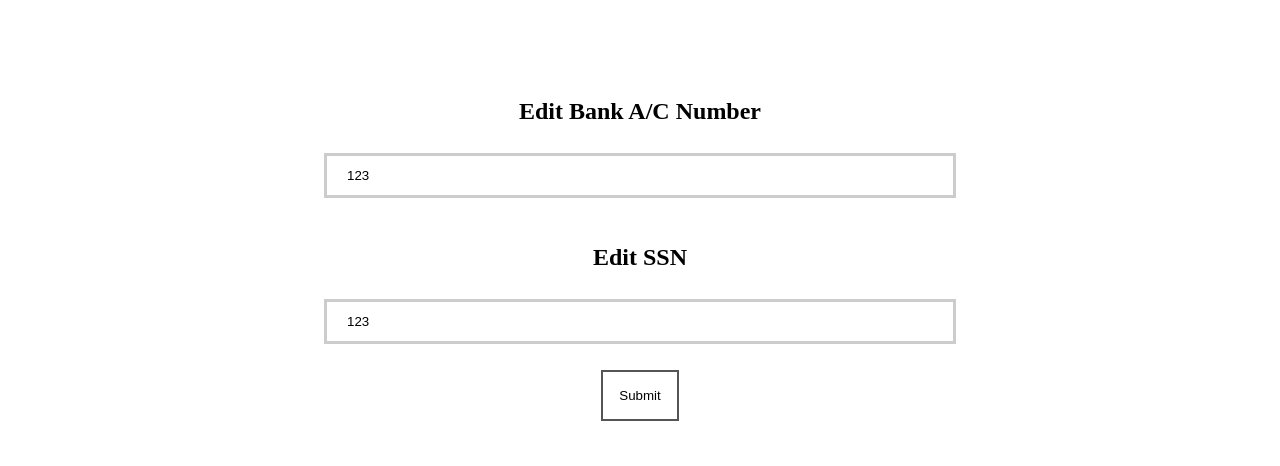
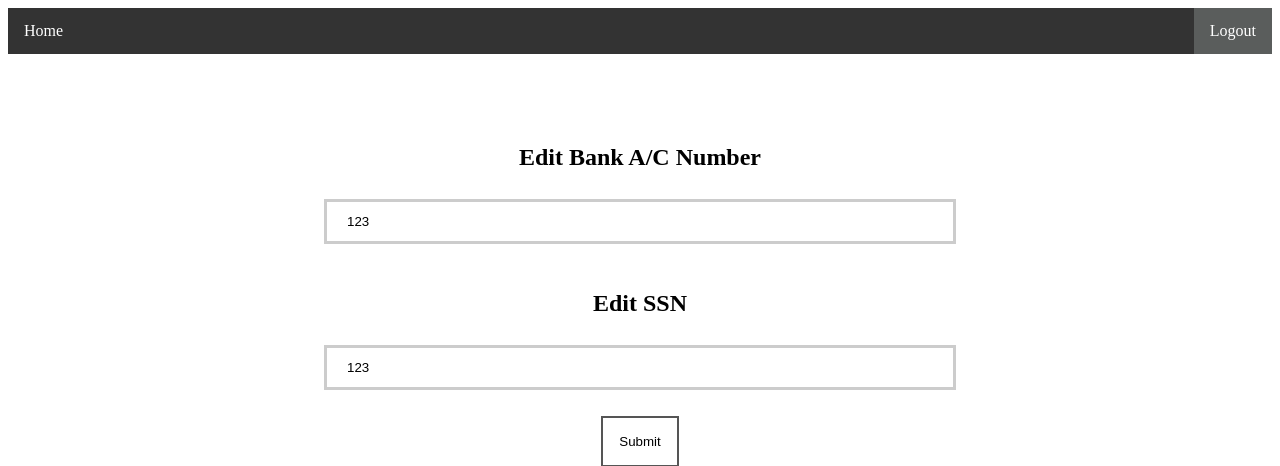
Before and after one commit to t-anya/CS6348-GoogleDriveApp, a Flask app: page /edit_all in a window 1280 px wide. Shown: the top 466 px of the page. Run offline with Flask 3, Linux system fonts and the light colour scheme.

Commit message:
added navbar

```diff
--- a/static/css/edit.css
+++ b/static/css/edit.css
@@ -1,7 +1,6 @@
 .button {
   display: inline-block;
   border-radius: 4px;
-  background-color: #008CBA;
   border: none;
   color: #FFFFFF;
   text-align: center;
--- a/templates/edit_all_details.html
+++ b/templates/edit_all_details.html
@@ -12,6 +12,7 @@
 </head>
 
 <body>
+    {% include "navbar.html"%}
 
     <div class="center">
         <form>
--- a/templates/edit_bank_details.html
+++ b/templates/edit_bank_details.html
@@ -12,7 +12,7 @@
 </head>
 
 <body>
-
+  {% include "navbar.html"%}
   <div class="center">
     <h2>Edit Bank A/C Number</h2>
 
--- a/templates/edit_ssn_details.html
+++ b/templates/edit_ssn_details.html
@@ -12,7 +12,7 @@
 </head>
 
 <body>
-
+    {% include "navbar.html"%}
     <div class="center">
         <h2>Edit SSN</h2>
 
--- a/templates/navbar.html
+++ b/templates/navbar.html
@@ -1,13 +1,38 @@
-<nav class="navbar navbar-dark bg-dark">
-    <a class="navbar-brand" href="#">Home</a>
-  <button class="navbar-toggler" type="button" data-toggle="collapse" data-target="#navbarNavDropdown" aria-controls="navbarNavDropdown" aria-expanded="false" aria-label="Toggle navigation">
-    <span class="navbar-toggler-icon"></span>
-  </button>
-  <div class="collapse navbar-collapse" id="navbarNavDropdown">
-    <ul class="navbar-nav">
-      <li class="nav-item">
-        <a class="nav-link" href="#">Logout</a>
-      </li>
-    </ul>
-  </div>
-  </nav>
+<div>
+  <style>
+    ul {
+      list-style-type: none;
+      margin: 0;
+      padding: 0;
+      overflow: hidden;
+      background-color: #333;
+    }
+
+    li {
+      float: left;
+    }
+
+    li a {
+      display: block;
+      color: white;
+      text-align: center;
+      padding: 14px 16px;
+      text-decoration: none;
+    }
+
+    li a:hover {
+      color: rgb(144, 144, 144);
+    }
+
+    .active {
+      background-color: #5a5d5c;
+    }
+  </style>
+  </head>
+
+  <ul>
+    <li><a href="#">Home</a></li>
+    <li style="float:right"><a class="active" href="#">Logout</a></li>
+  </ul>
+
+</div>
```
